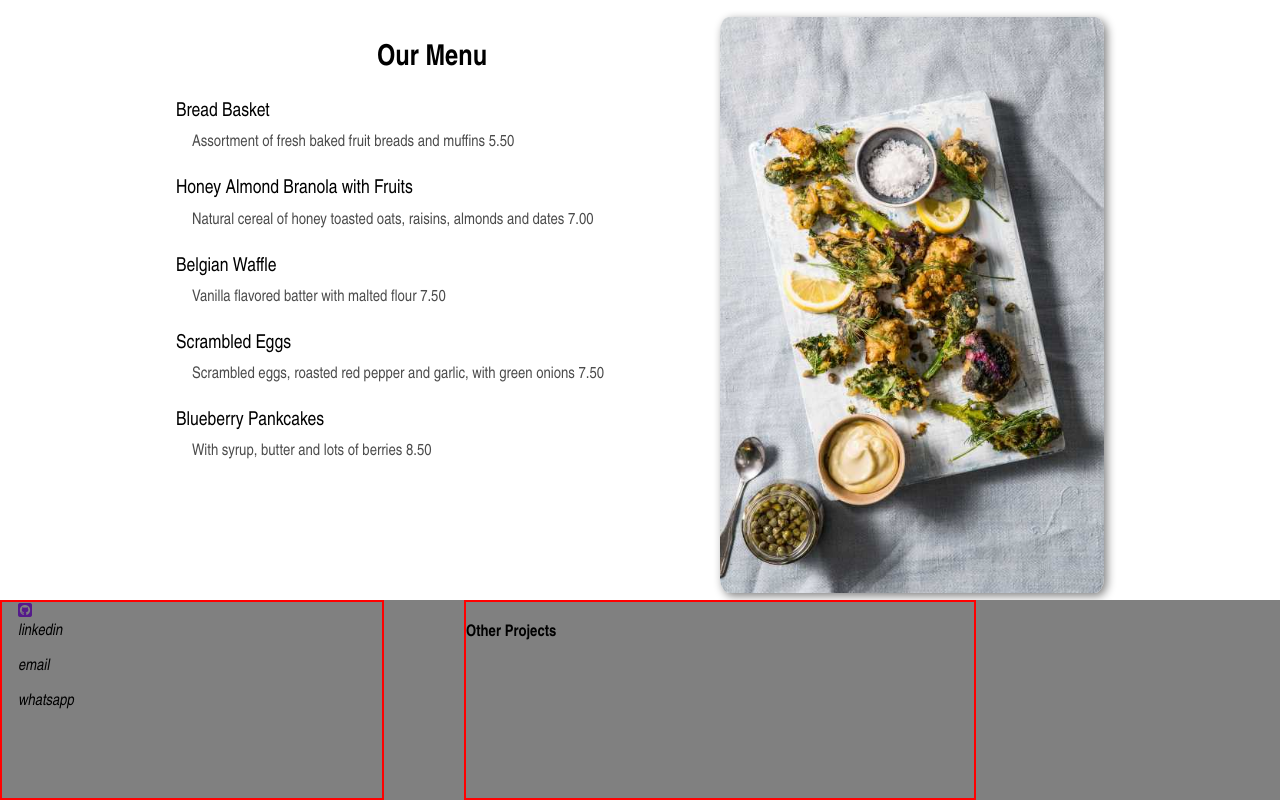
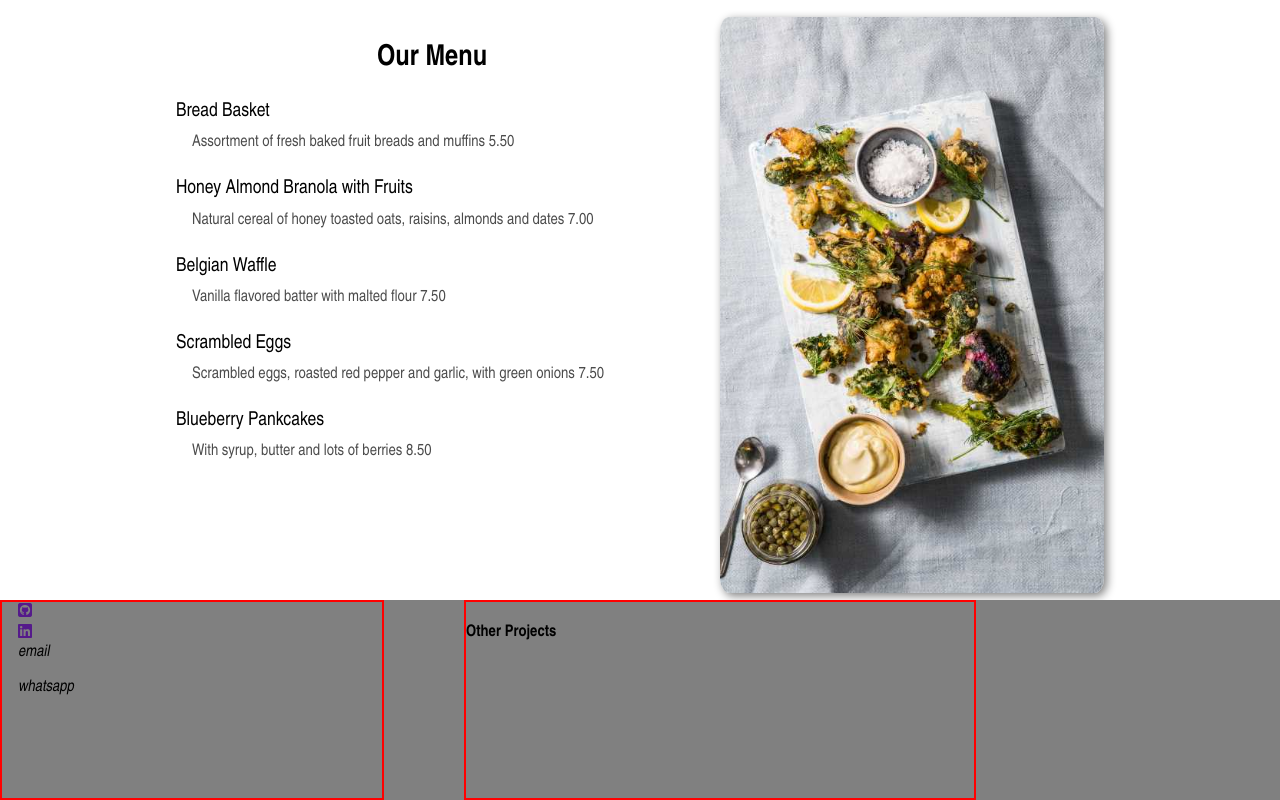
Before and after one commit to codegrann/Restaurantee, a plain HTML site: page index.html in a window 1280 px wide. Shown: the part 1428-2228 px from the top of the page. Drawn offline with Linux system fonts and the light colour scheme.

Commit message:
added linkedin icon

```diff
--- a/index.html
+++ b/index.html
@@ -59,7 +59,7 @@
     <footer id="footer">
      <div>
       <a href=""><i class="fa-brands fa-square-github"></i></a><br>
-      <i>linkedin</i><p><a href=""></a></p>
+      <a href=""><i class="fa-brands fa-linkedin"></i></a><br>
       <i>email</i><p><a href=""></a></p>
       <i>whatsapp</i><p><a href=""></a></p>
      </div>
```
